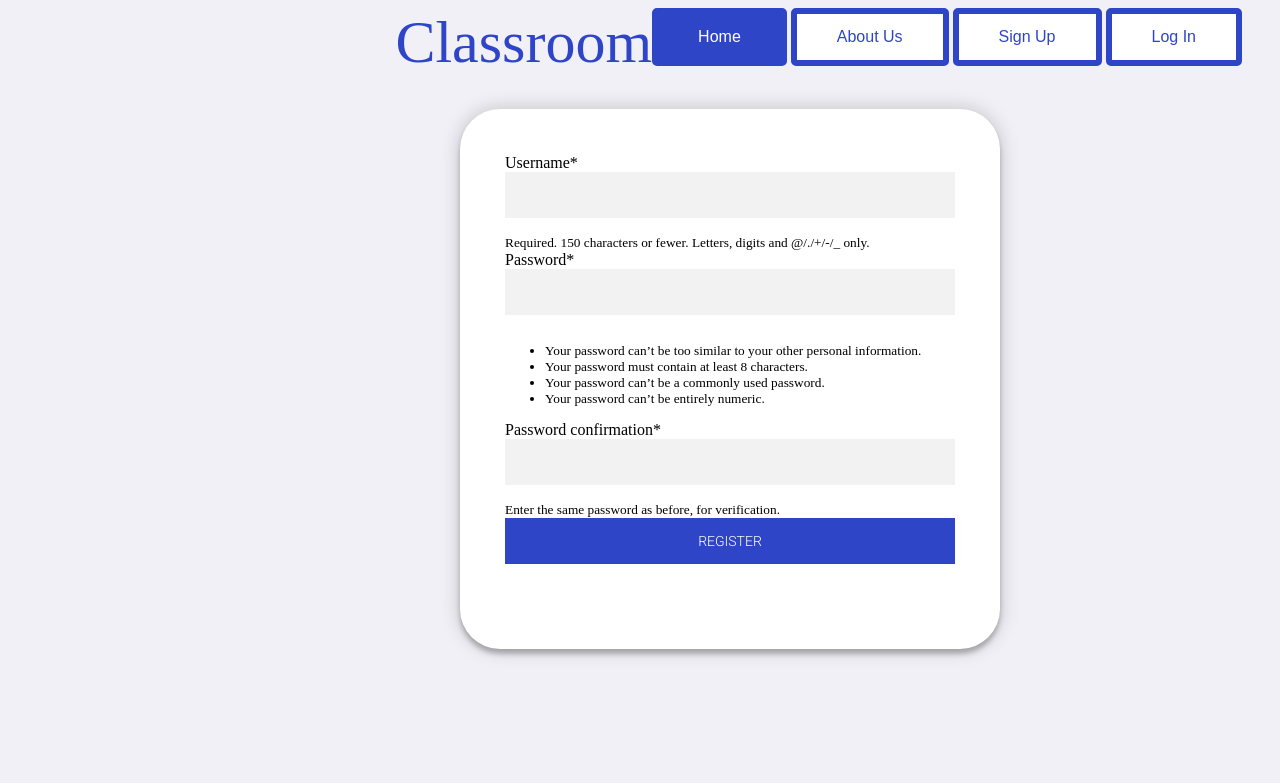
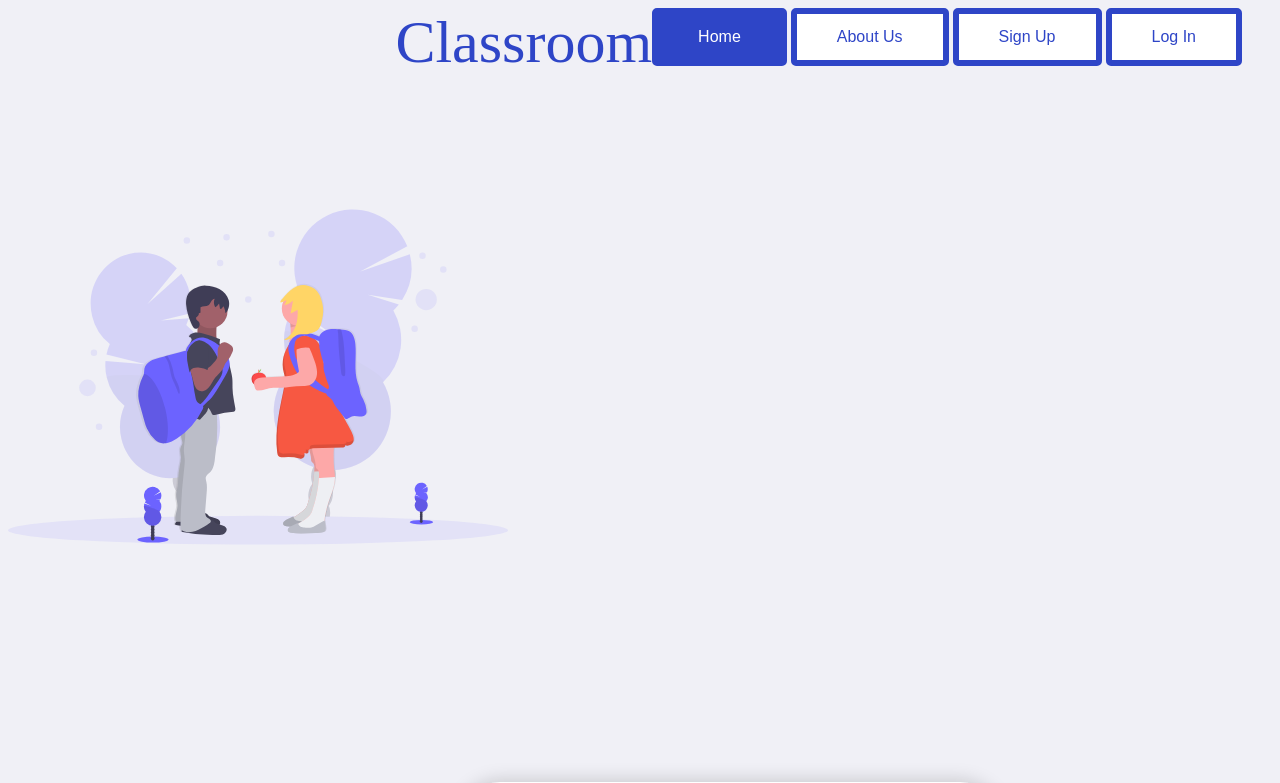
Before and after one commit to Aafiya-H/Classroom, a Django app: page /register/ in a window 1280 px wide. Shown: the top 783 px of the page. Before the commit the page ends 658 px from the top, so only its background shows below. Run offline with Django 3.2, Linux system fonts and the light colour scheme; some libraries are stand-ins or nearby versions.

Commit message:
added image to login and register

```diff
--- a/base/templates/base/login.html
+++ b/base/templates/base/login.html
@@ -7,7 +7,7 @@
 {% endblock %}
 
 {% block content %}
-
+    <img class="boyandgirl" src="{% static 'images/boy_and_girl.svg' %}" alt="Boy and Girl" width="500" height="600">
     <div class="login-page">
         <div class="form">
         <!-- <form class="login-form">
--- a/base/templates/base/register.html
+++ b/base/templates/base/register.html
@@ -7,7 +7,7 @@
 {% endblock %}
 
 {% block content %}
-
+    <img class="boyandgirl" src="{% static 'images/boy_and_girl.svg' %}" alt="Boy and Girl" width="500" height="600">
     <div class="login-page">
         <div class="form">
         <!-- <form class="login-form">
--- a/static/css/form.css
+++ b/static/css/form.css
@@ -91,3 +91,7 @@
 .container .info span .fa {
   color: #EF3B3A;
 }
+
+.boyandgirl{
+  margin:0px;
+}
```
